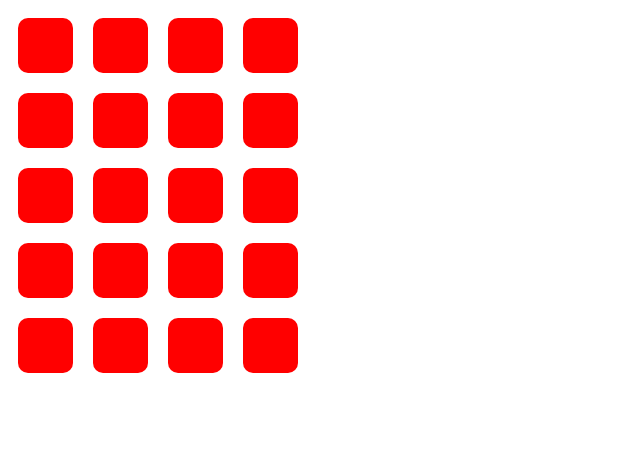
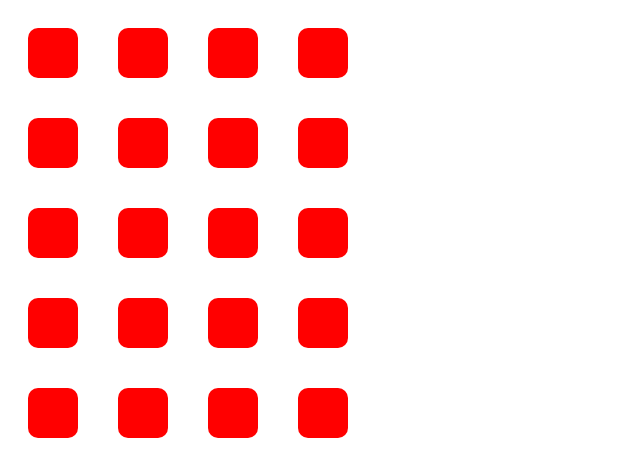
Before and after one commit to CWacholz/webdev1, a plain HTML site: page assignments/smartphone/index.html in a window 1280 px wide. Shown: the whole page, without its empty margins (0-640 px from the left). Drawn offline with Linux system fonts and the light colour scheme.

Commit message:
Update style.css

```diff
--- a/assignments/smartphone/style.css
+++ b/assignments/smartphone/style.css
@@ -16,8 +16,8 @@
 .app {
         border-radius: 10px;
         padding: 10px;
-        width: 35px;
-        height: 35px;
-        margin: 10px;
+        width: 30px;
+        height: 30px;
+        margin: 20px;
         background-color: red;
 }
```
